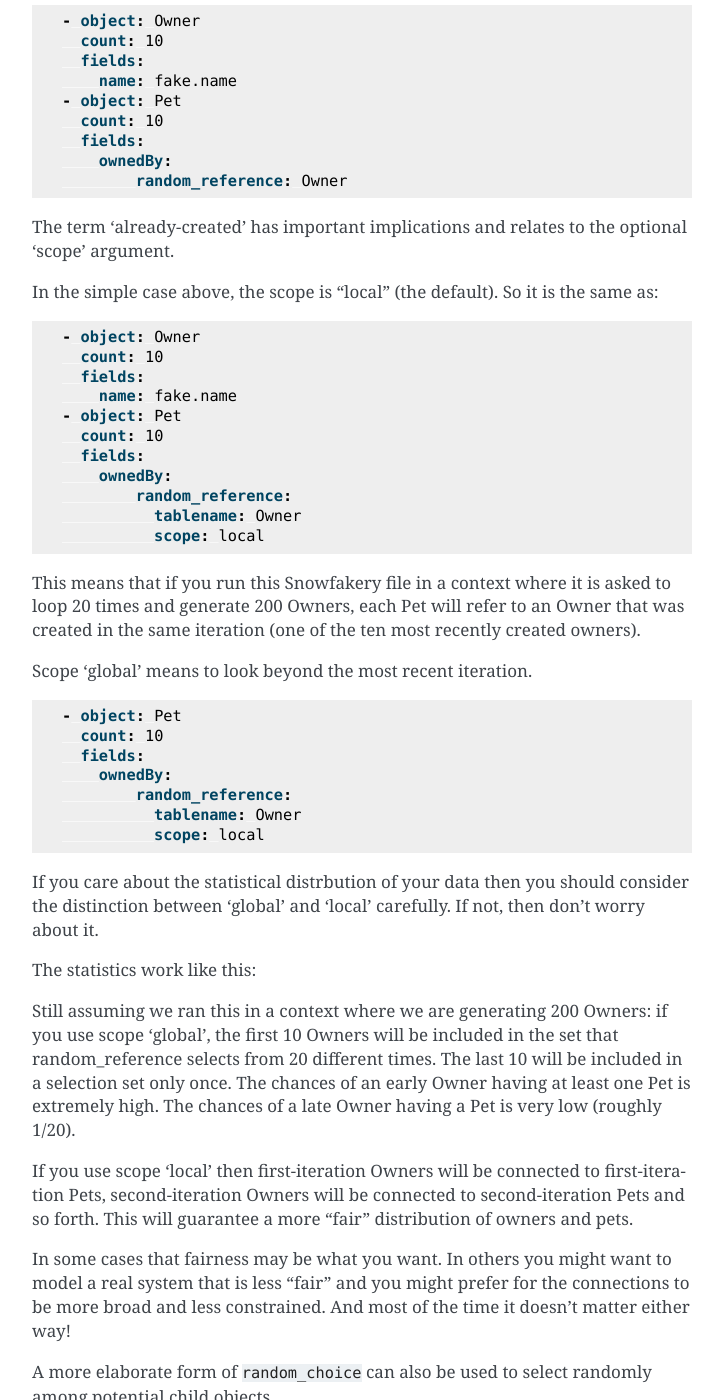
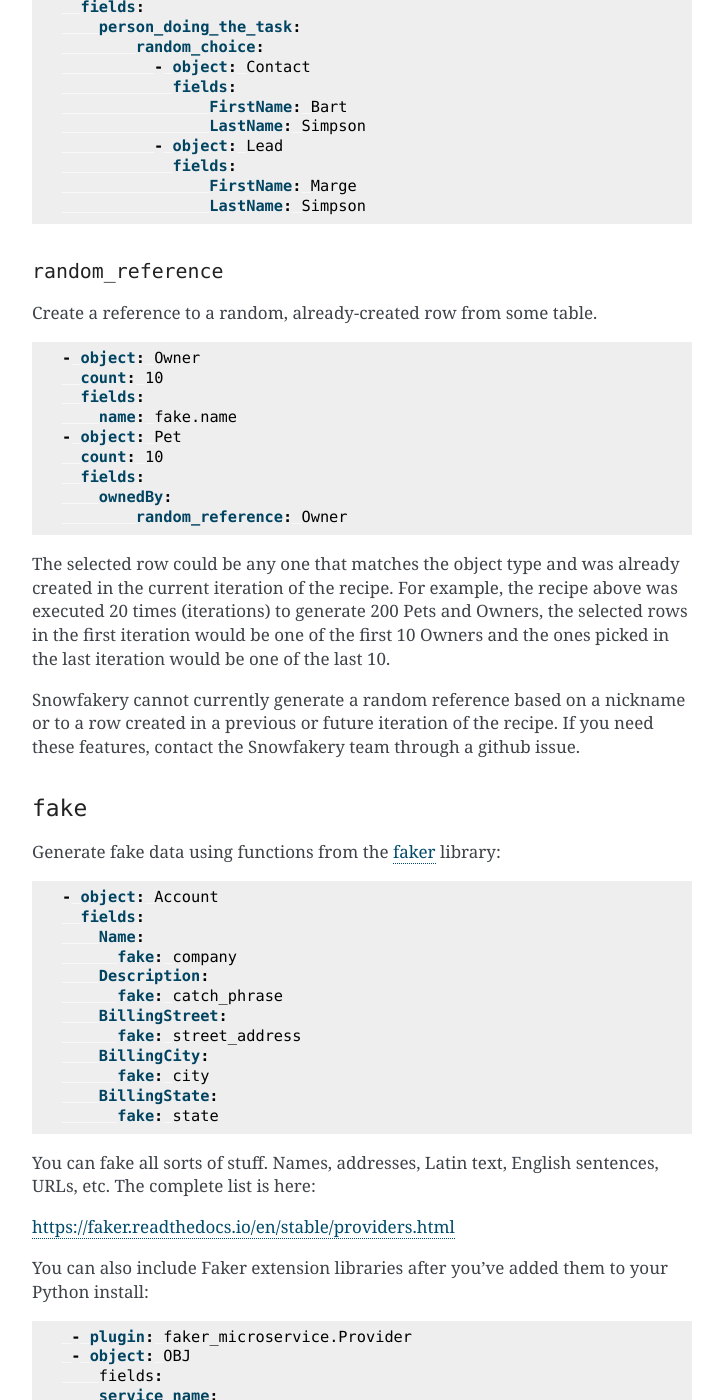
Before and after one commit to SFDO-Tooling/Snowfakery, a Sphinx documentation site: the page built from docs/index.md, in a window 1280 px wide and 1400 px high, scrolled down 10352 px. Shown: the whole window, without its empty margins (388-1111 px from the left). Built offline with Sphinx 7.4.7, drawn with Linux system fonts in a browser that asks for light colours; some of the changed text lies outside the part shown.

Commit message:
Make the global option a secret experimental feature

````diff
--- a/docs/index.md
+++ b/docs/index.md
@@ -451,93 +451,13 @@ StageName:
 
 You can do more sophisticated randomness with features that will be discussed in the section [Random Weights That Are Not Percentages](#random-weights-that-are-not-percentages).
 
-#### `random_reference`
-
-Select a random, already-created row from some table
-
-```yaml
-- object: Owner
-  count: 10
-  fields:
-    name: fake.name
-- object: Pet
-  count: 10
-  fields:
-    ownedBy:
-        random_reference: Owner
-```
-
-The term 'already-created' has important implications and
-relates to the optional 'scope' argument.
-
-In the simple case above, the scope is "local" (the default).
-So it is the same as:
-
-```yaml
-- object: Owner
-  count: 10
-  fields:
-    name: fake.name
-- object: Pet
-  count: 10
-  fields:
-    ownedBy:
-        random_reference:
-          tablename: Owner
-          scope: local
-```
-
-This means that if you run this Snowfakery file in a context
-where it is asked to loop 20 times and generate 200 Owners,
-each Pet will refer to an Owner that was created in the same
-iteration (one of the ten most recently created
-owners).
-
-Scope 'global' means to look beyond the most recent iteration.
-
-```yaml
-- object: Pet
-  count: 10
-  fields:
-    ownedBy:
-        random_reference:
-          tablename: Owner
-          scope: local
-```
-
-If you care about the statistical distrbution of your
-data then you should consider the distinction between
-'global' and 'local' carefully. If not, then don't
-worry about it.
-
-The statistics work like this:
-
-Still assuming we ran this in a context where we are generating
-200 Owners: if you use scope 'global', the first 10 Owners will be
-included in the set that random_reference selects from 20
-different times. The last 10 will be included in a selection
-set only once. The chances of an early Owner having at
-least one Pet is extremely high.
-The chances of a late Owner having a Pet is very low
-(roughly 1/20).
-
-If you use scope 'local' then first-iteration Owners will
-be connected to first-iteration Pets, second-iteration Owners
-will be connected to second-iteration Pets and so forth. This
-will guarantee a more "fair" distribution of owners and pets.
-
-In some cases that fairness may be what you want. In others you
-might want to model a real system that is less "fair" and you
-might prefer for the connections to be more broad and less
-constrained. And most of the time it doesn't matter either way!
-
 A more elaborate form of `random_choice` can also be used to
 select randomly among potential child objects.
 
 ```yaml
 - object : Task
   fields:
-    who:
+    person_doing_the_task:
         random_choice:
           - object: Contact
             fields:
@@ -548,6 +468,36 @@ select randomly among potential child objects.
                 FirstName: Marge
                 LastName: Simpson
 ```
+
+#### `random_reference`
+
+Create a reference to a random, already-created row from some table.
+
+```yaml
+- object: Owner
+  count: 10
+  fields:
+    name: fake.name
+- object: Pet
+  count: 10
+  fields:
+    ownedBy:
+        random_reference: Owner
+```
+
+The selected row could be any one that matches the object
+type and was already created in the current iteration of
+the recipe. For example, the recipe above was executed
+20 times (iterations) to generate 200 Pets and Owners,
+the selected rows in the first iteration would be one
+of the first 10 Owners and the ones picked in the last
+iteration would be one of the last 10.
+
+Snowfakery cannot currently generate a random reference
+based on a nickname or to a row created in a previous
+or future iteration of the recipe. If you need these
+features, contact the Snowfakery team through a
+github issue.
 
 ### `fake`
 
@@ -926,7 +876,7 @@ In theory you could use Jinja keywords like `${% if` (as opposed to `{% if`) but
 
 Hard-coding the exact number of records to create into a template file is not always the ideal thing.
 
-You can pass options (numbers, strings, booleans) to your generator script from a command line.
+You can pass options (numbers, strings, booleans) to your generator recipe from a command line.
 
 The first step is to declare the options in your template file:
 
@@ -937,7 +887,7 @@ The first step is to declare the options in your template file:
 
 If you do not specify a default, the option is required and the template will not be processed without it.
 
-In your script, you use the value by referring to it in a formula:
+In your recipe, you use the value by referring to it in a formula:
 
 ```yaml
 - object: Account
````
Also changed, not shown: 1 other file.
